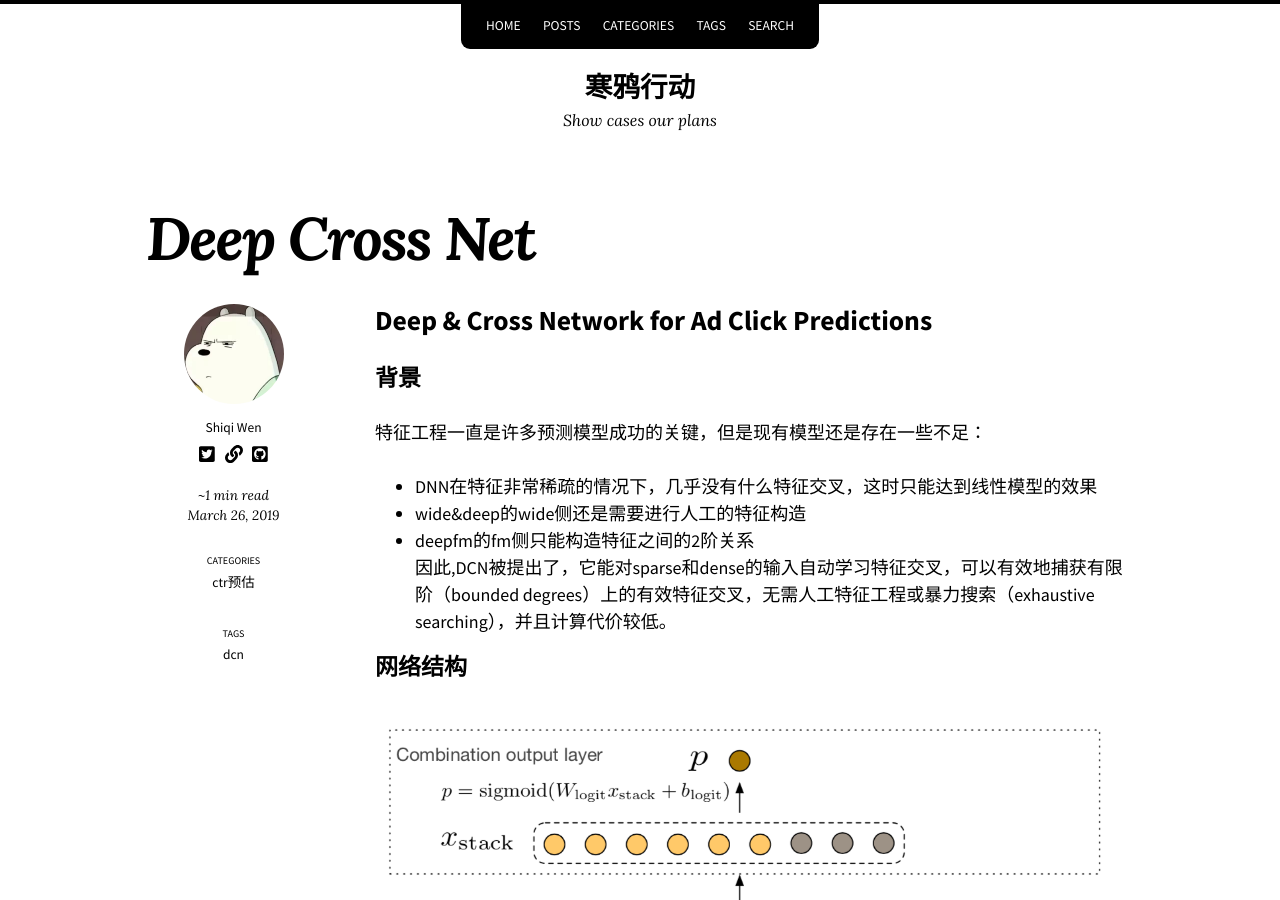
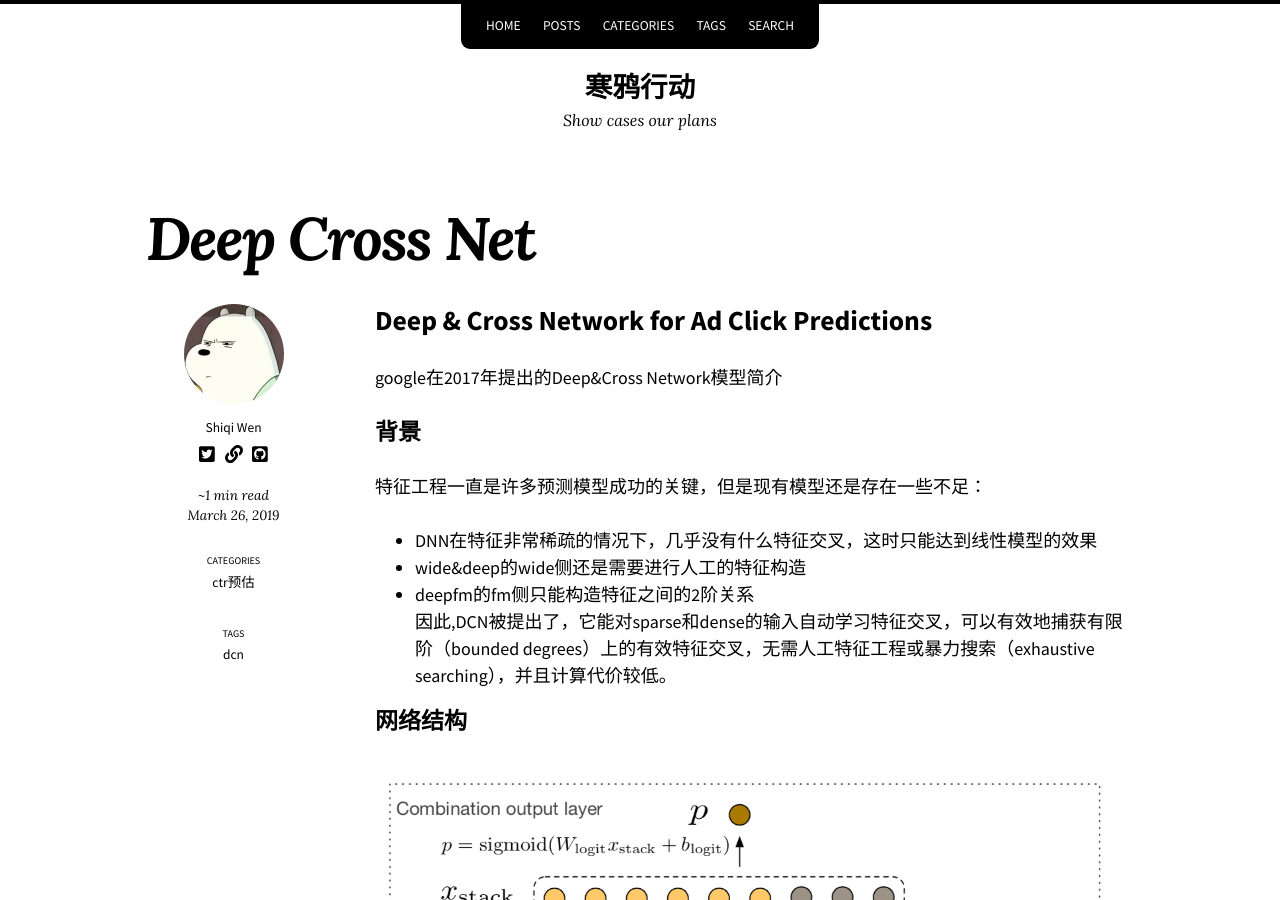
Before and after one commit to shiqjia/thinkspace, a Jekyll site: the page built from _posts/2019-03-26-deepCrossNet.md, in a window 1280 px wide and 900 px high. Built offline with Jekyll 4.4.1, drawn with Linux system fonts in a browser that asks for light colours; nearby versions of some CDN libraries.

Commit message:
修改DCN内容

```diff
--- a/_posts/2019-03-26-deepCrossNet.md
+++ b/_posts/2019-03-26-deepCrossNet.md
@@ -9,6 +9,7 @@ last_modified_at: 2019-03-26T13:57:52-17:00
 ---
 
 ## Deep & Cross Network for Ad Click Predictions
+google在2017年提出的Deep&Cross Network模型简介
 
 ### 背景
 特征工程一直是许多预测模型成功的关键，但是现有模型还是存在一些不足：
```
